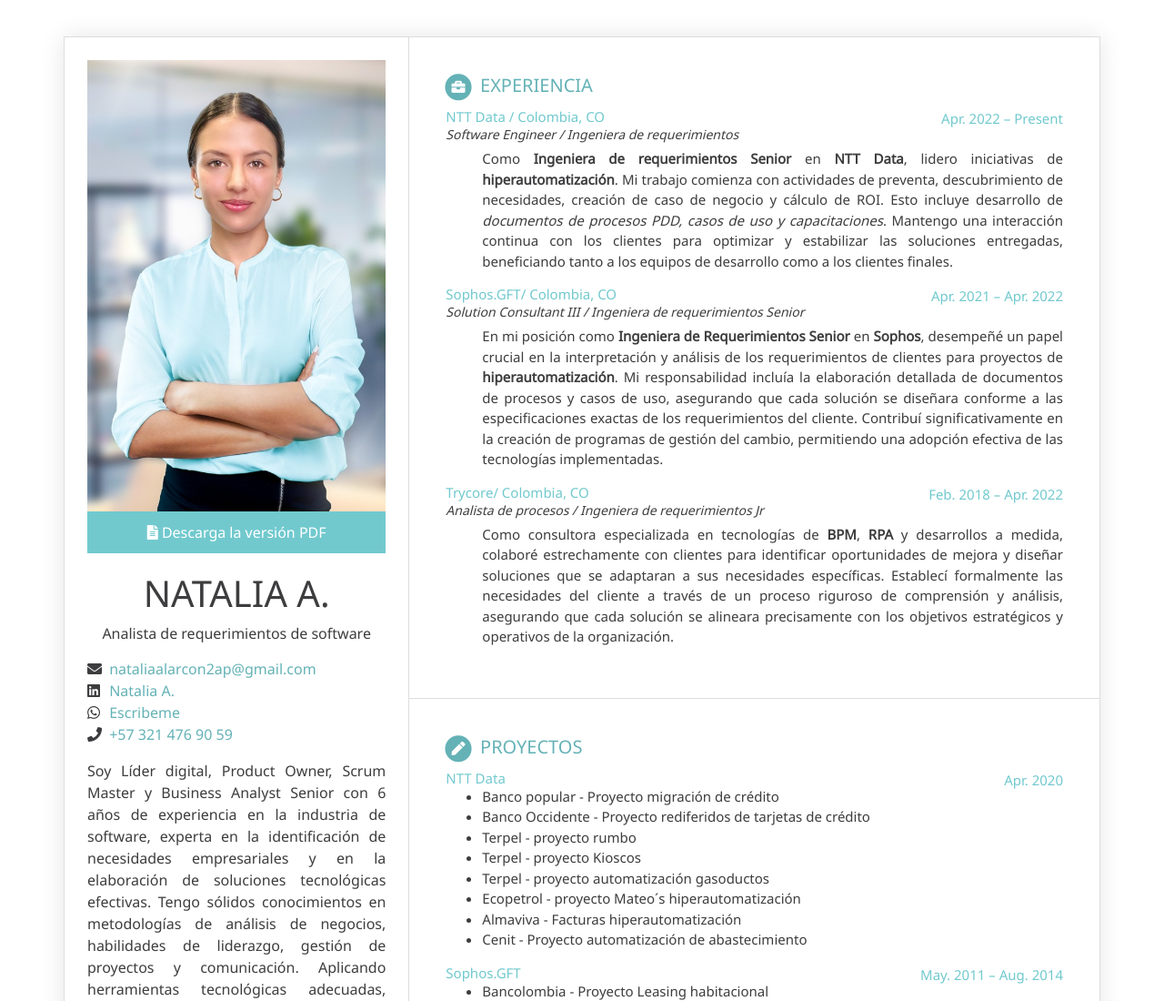
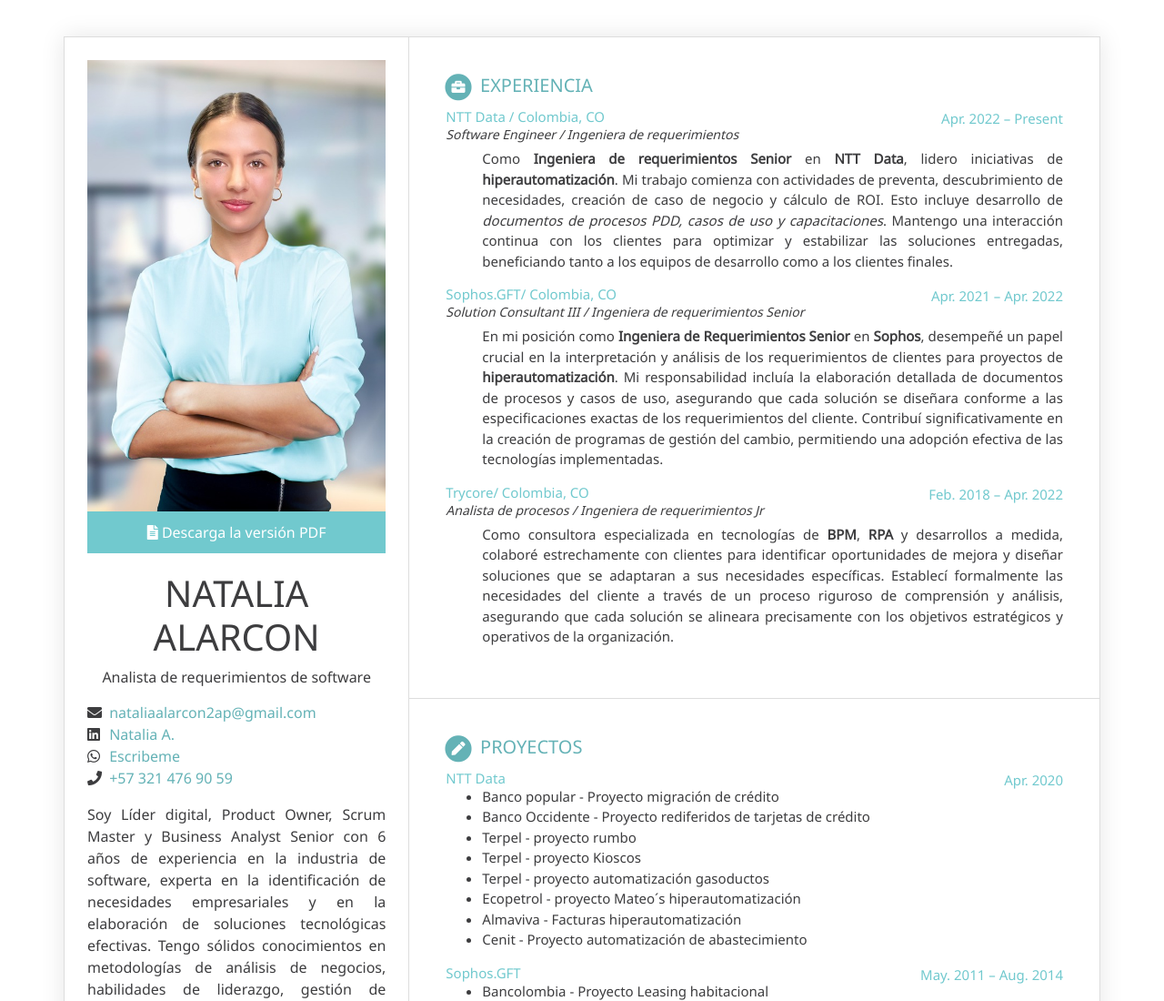
Before and after one commit to Natalia2ap/curriculum-vitae, a plain HTML site: page index.html in a window 1280 px wide. Shown: the top 1100 px of the page at 91% size. Drawn offline with nearby package versions, Linux system fonts and the light colour scheme.

Commit message:
Update index.html

```diff
--- a/index.html
+++ b/index.html
@@ -37,7 +37,7 @@
                         <a class="btn btn-cv" href="assets/cv.pdf"  target="_blank" ="button" download>
                             <i class="fas fa-file-alt"></i> Descarga la versión PDF
                         </a>
-                        <h1>Natalia A.</h1>
+                        <h1>Natalia Alarcon</h1>
                         <span>Analista de requerimientos de software</span>
                     </div>
                     <ul class="social">
```
